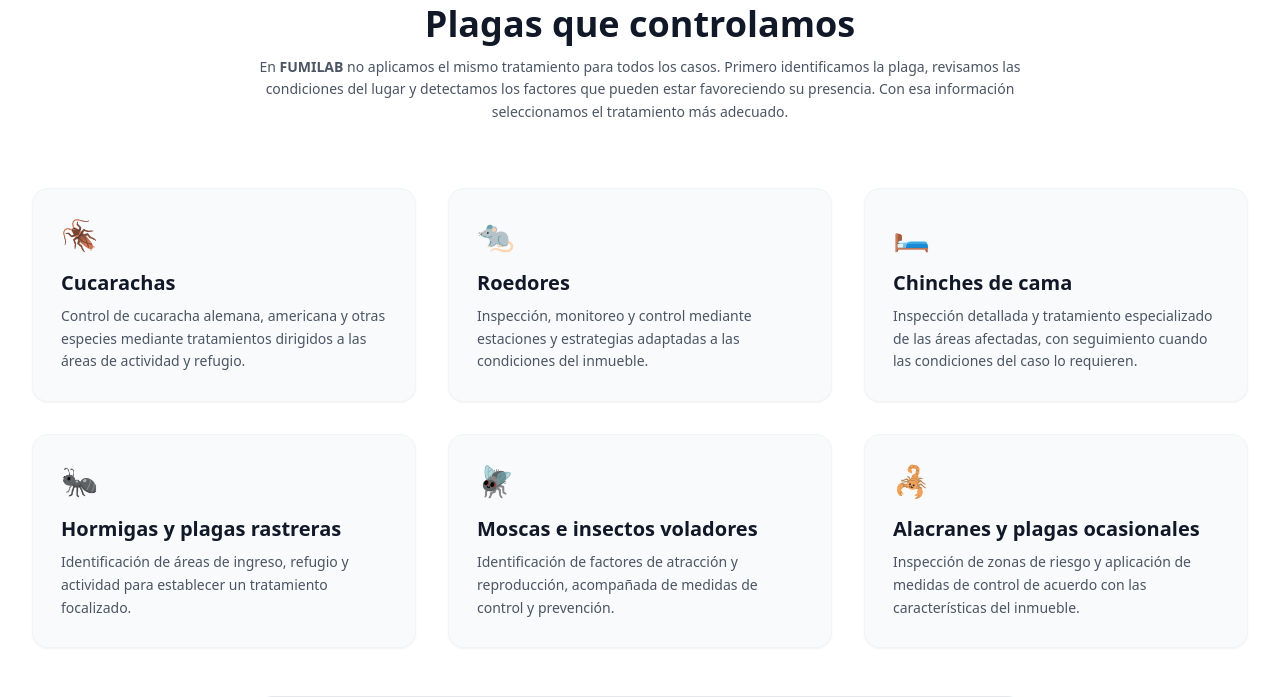
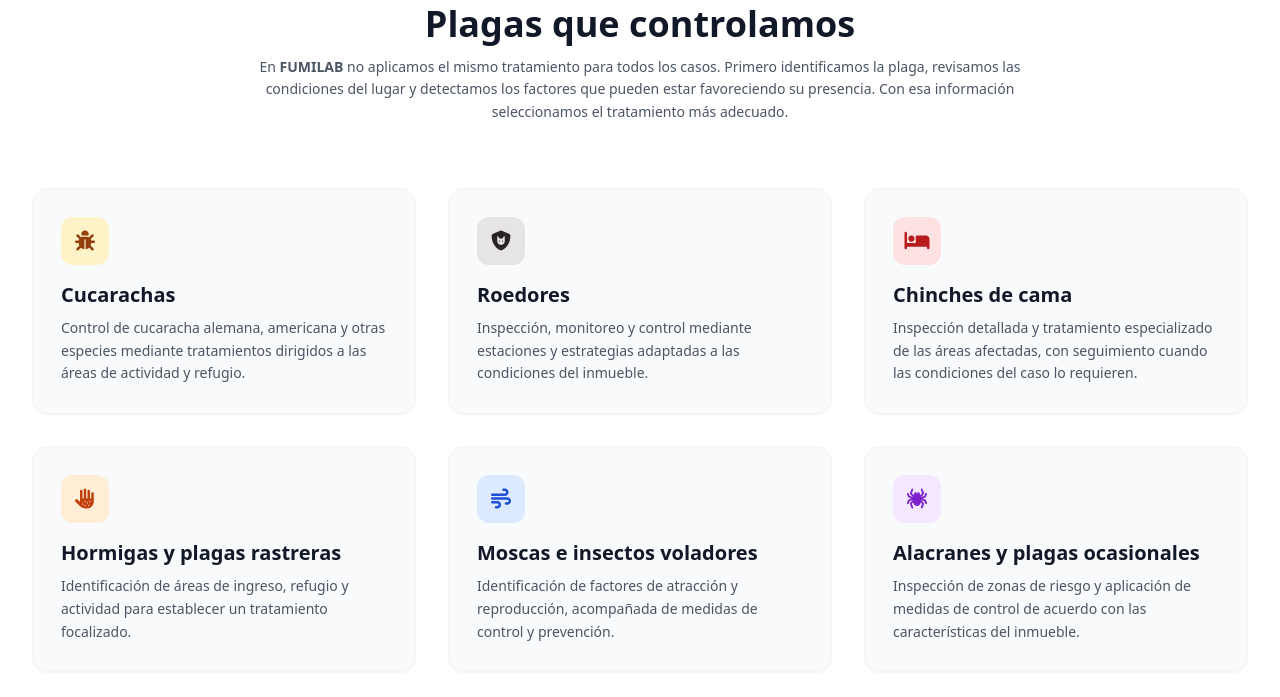
Before and after one commit to oscardavilam-debug/control-plagas-bot, a Flask app: page / in a window 1280 px wide. Shown: the part 960-1657 px from the top of the page. Run offline with Flask 3, Linux system fonts and the light colour scheme; some libraries are stand-ins or nearby versions.

Commit message:
Actualizar plantilla completa landing con iconos vectoriales

```diff
--- a/templates/landing.html
+++ b/templates/landing.html
@@ -52,7 +52,7 @@
                 <span class="hidden md:flex items-center gap-1.5"><i class="fas fa-certificate text-green-400"></i> Insumos Autorizados COFEPRIS / Normativa Oficial Mexicana</span>
             </div>
             <div class="flex items-center space-x-4">
-                <span class="flex items-center gap-1.5 text-green-300 font-semibold"><i class="fas fa-shield-check text-green-400"></i> Centro de Atención Inmediata 24/7</span>
+                <span class="flex items-center gap-1.5 text-green-300 font-semibold"><i class="fas fa-shield-alt text-green-400"></i> Centro de Atención Inmediata 24/7</span>
             </div>
         </div>
     </div>
@@ -211,42 +211,54 @@
             <div class="grid md:grid-cols-2 lg:grid-cols-3 gap-8">
                 <!-- Cucarachas -->
                 <div class="bg-gray-50 rounded-2xl p-7 border border-gray-100 hover:border-brand-600 transition shadow-sm hover:shadow-md">
-                    <div class="text-3xl mb-4">🪳</div>
+                    <div class="w-12 h-12 rounded-xl bg-amber-100 text-amber-800 flex items-center justify-center text-xl mb-4">
+                        <i class="fas fa-bug"></i>
+                    </div>
                     <h3 class="text-xl font-bold text-gray-900 mb-2">Cucarachas</h3>
                     <p class="text-sm text-gray-600 leading-relaxed">Control de cucaracha alemana, americana y otras especies mediante tratamientos dirigidos a las áreas de actividad y refugio.</p>
                 </div>
 
                 <!-- Roedores -->
                 <div class="bg-gray-50 rounded-2xl p-7 border border-gray-100 hover:border-brand-600 transition shadow-sm hover:shadow-md">
-                    <div class="text-3xl mb-4">🐀</div>
+                    <div class="w-12 h-12 rounded-xl bg-stone-200 text-stone-800 flex items-center justify-center text-xl mb-4">
+                        <i class="fas fa-shield-cat"></i>
+                    </div>
                     <h3 class="text-xl font-bold text-gray-900 mb-2">Roedores</h3>
                     <p class="text-sm text-gray-600 leading-relaxed">Inspección, monitoreo y control mediante estaciones y estrategias adaptadas a las condiciones del inmueble.</p>
                 </div>
 
                 <!-- Chinches -->
                 <div class="bg-gray-50 rounded-2xl p-7 border border-gray-100 hover:border-brand-600 transition shadow-sm hover:shadow-md">
-                    <div class="text-3xl mb-4">🛏️</div>
+                    <div class="w-12 h-12 rounded-xl bg-red-100 text-red-700 flex items-center justify-center text-xl mb-4">
+                        <i class="fas fa-bed"></i>
+                    </div>
                     <h3 class="text-xl font-bold text-gray-900 mb-2">Chinches de cama</h3>
                     <p class="text-sm text-gray-600 leading-relaxed">Inspección detallada y tratamiento especializado de las áreas afectadas, con seguimiento cuando las condiciones del caso lo requieren.</p>
                 </div>
 
                 <!-- Hormigas -->
                 <div class="bg-gray-50 rounded-2xl p-7 border border-gray-100 hover:border-brand-600 transition shadow-sm hover:shadow-md">
-                    <div class="text-3xl mb-4">🐜</div>
+                    <div class="w-12 h-12 rounded-xl bg-orange-100 text-orange-700 flex items-center justify-center text-xl mb-4">
+                        <i class="fas fa-hand-dots"></i>
+                    </div>
                     <h3 class="text-xl font-bold text-gray-900 mb-2">Hormigas y plagas rastreras</h3>
                     <p class="text-sm text-gray-600 leading-relaxed">Identificación de áreas de ingreso, refugio y actividad para establecer un tratamiento focalizado.</p>
                 </div>
 
                 <!-- Moscas -->
                 <div class="bg-gray-50 rounded-2xl p-7 border border-gray-100 hover:border-brand-600 transition shadow-sm hover:shadow-md">
-                    <div class="text-3xl mb-4">🪰</div>
+                    <div class="w-12 h-12 rounded-xl bg-blue-100 text-blue-700 flex items-center justify-center text-xl mb-4">
+                        <i class="fas fa-wind"></i>
+                    </div>
                     <h3 class="text-xl font-bold text-gray-900 mb-2">Moscas e insectos voladores</h3>
                     <p class="text-sm text-gray-600 leading-relaxed">Identificación de factores de atracción y reproducción, acompañada de medidas de control y prevención.</p>
                 </div>
 
                 <!-- Alacranes -->
                 <div class="bg-gray-50 rounded-2xl p-7 border border-gray-100 hover:border-brand-600 transition shadow-sm hover:shadow-md">
-                    <div class="text-3xl mb-4">🦂</div>
+                    <div class="w-12 h-12 rounded-xl bg-purple-100 text-purple-700 flex items-center justify-center text-xl mb-4">
+                        <i class="fas fa-spider"></i>
+                    </div>
                     <h3 class="text-xl font-bold text-gray-900 mb-2">Alacranes y plagas ocasionales</h3>
                     <p class="text-sm text-gray-600 leading-relaxed">Inspección de zonas de riesgo y aplicación de medidas de control de acuerdo con las características del inmueble.</p>
                 </div>
```
